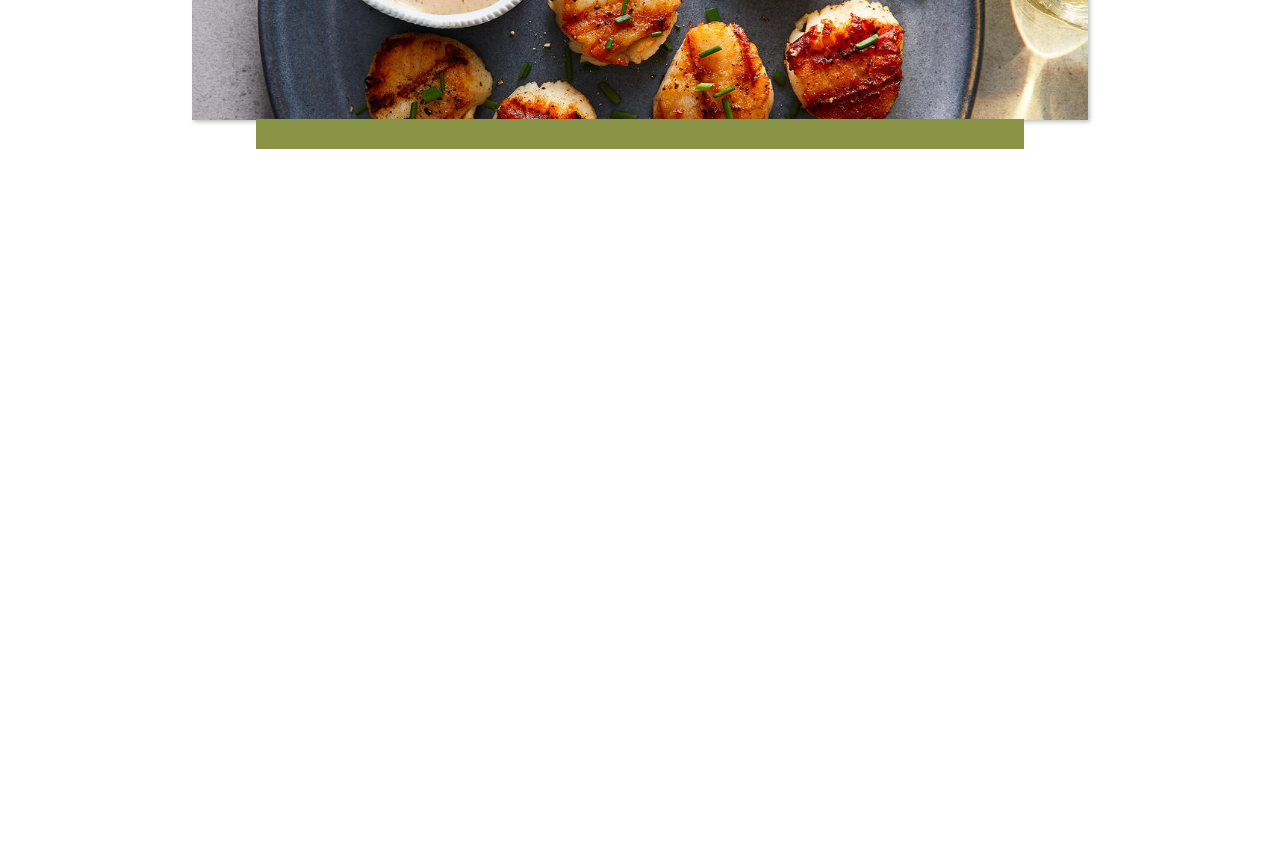
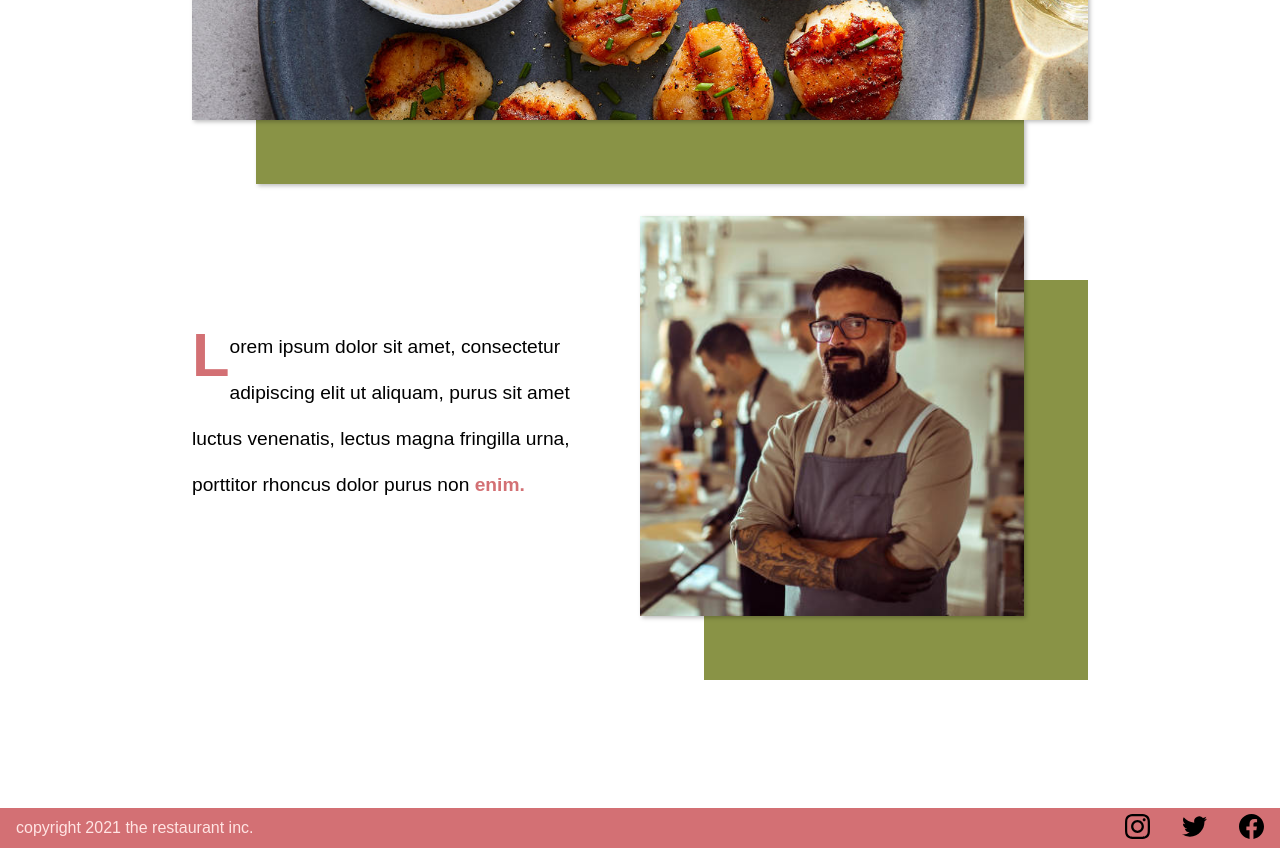
Before and after one commit to harrisonBarnett/restaurant, a website built with webpack: page dist/index.html in a window 1280 px wide. Shown: the part 600-1448 px from the top of the page. Before the commit the page ends 1120 px from the top, so only its background shows below. Built offline with nearby package versions, Linux system fonts and the light colour scheme; a web font is replaced by a local one.

Commit message:
About section styling; added footer

```diff
--- a/src/header.js
+++ b/src/header.js
@@ -50,4 +50,34 @@ function header() {
     return header;
 }
 
-export {header, tabs};
+function footer() {
+    const footer = document.createElement('div');
+    footer.classList.add('footer');
+
+    const footerText = document.createElement('p');
+    footerText.classList.add('footer-text');
+    footerText.innerHTML = 'copyright 2021 the restaurant inc.';
+    footer.appendChild(footerText);
+
+    const footerList = document.createElement('ul');
+    footerList.classList.add('footer-icons');
+    const instagram = document.createElement('a');
+    instagram.classList.add('footer-icon');
+    instagram.href = '#';
+    instagram.innerHTML = '<img src="/static/images/social-icons/instagram.svg">';
+    footerList.appendChild(instagram);
+    const twitter = document.createElement('div');
+    twitter.classList.add('footer-icon');
+    twitter.innerHTML = '<a href="#"><img src="/static/images/social-icons/twitter.svg"></a>';
+    footerList.appendChild(twitter);
+    const facebook = document.createElement('div');
+    facebook.classList.add('footer-icon');
+    facebook.innerHTML = '<a href="#"><img src="/static/images/social-icons/facebook.svg"></a>';
+    footerList.appendChild(facebook);
+
+    footer.appendChild(footerList);
+
+    return footer;
+}
+
+export {header, tabs, footer};
--- a/src/home.js
+++ b/src/home.js
@@ -9,10 +9,28 @@ function buildPage() {
     const pageContainer = document.createElement('div');
     pageContainer.classList.add('home-page-container');
     pageContainer.classList.add('page-container');
+
     const heroImg = document.createElement('div');
     heroImg.classList.add('hero-img');
     pageContainer.appendChild(heroImg);
+    const heroAccent = document.createElement('div');
+    heroAccent.classList.add('hero-img-accent');
+    pageContainer.appendChild(heroAccent);
 
+    const aboutContainer = document.createElement('div');
+    aboutContainer.classList.add('about-container');
+    const aboutText = document.createElement('p');
+    aboutText.classList.add('about-text');
+    aboutText.innerHTML =
+        'Lorem ipsum dolor sit amet, consectetur adipiscing elit'+
+        ' ut aliquam, purus sit amet luctus venenatis, lectus magna '+
+        'fringilla urna, porttitor rhoncus dolor purus non <span id="accent-word">enim.</span>';
+    aboutContainer.appendChild(aboutText);
+    pageContainer.appendChild(aboutContainer);
+    const aboutImg = document.createElement('div');
+    aboutImg.classList.add('about-img');
+    aboutContainer.appendChild(aboutImg);
+    pageContainer.appendChild(aboutContainer);
 
     content.appendChild(pageContainer);
 }
--- a/src/index.js
+++ b/src/index.js
@@ -1,8 +1,9 @@
 const content = document.getElementById('content');
 
-import {header, tabs} from './header.js';
+import {header, tabs, footer} from './header.js';
 import {displayHome} from './home.js';
 
 content.appendChild(header());
 content.appendChild(tabs());
+content.appendChild(footer());
 displayHome();
--- a/static/styles.css
+++ b/static/styles.css
@@ -7,21 +7,24 @@
     --complementary-color: rgba(137, 147, 70, 1);
 
     --block-font: "Roboto";
+    --light-font: "Arial";
     --script-font: 'Dawning of a New Day';
 
 }
 
 body {
     position: relative;
-    z-index: 1;
+    z-inde: 1;
     margin: 0;
     padding: 0;
-    height: 100vh;
-    width: 100vw;
+    height: 100%;
+    width: 100%;
+    /* height: 100vh;
+    width: 100vw; */
 }
 
 #content {
-    position: absolute;
+    position: relative;
     top: 0;
     left: 0;
     height: 100%;
@@ -93,6 +96,35 @@ body {
     z-index: 3;
 }
 /* end header =============================== */
+/* FOOTER =================================== */
+.footer {
+    position: absolute;
+    z-index: 10;
+    bottom: 0;
+    left: 0;
+    width: 100%;
+    height: 40px;
+    display: flex;
+    align-items: center;
+    background: var(--main-color);
+}
+.footer-text {
+    margin-left: 1em;
+    font-family: var(--light-font);
+    color: var(--secondary-color);
+}
+.footer-icons {
+    list-style: none;
+    display: flex;
+    margin: 0 0 0 auto;
+}
+.footer-icons img {
+    height: 25px;
+    width: 25px;
+    margin: 0 1em;
+    padding: 0;
+}
+/* end footer =============================== */
 /* HOME PAGE ================================ */
 /* hero image */
 .home-page-container {
@@ -105,19 +137,53 @@ body {
     position: relative;
     height: 400px;
     width: 70vw;
-    margin: 60px auto;
+    margin: 60px auto 0 auto;
     background-image: url('/static/images/scallops.jpg');
-    background-attachment: fixed;
     background-size: cover;
     box-shadow: 2px 2px 4px rgba(0,0,0,.25);
 }
-.hero-img::before {
-    position: absolute;
-    content: "";
-    bottom: 1px;
-    left: 5vw;
-    height: 30px;
+.hero-img-accent {
     width: 60vw;
-    box-shadow: 0 30px 0 var(--complementary-color);
+    height: 5vw;
+    margin: 0 auto;
+    background: var(--complementary-color);
+    box-shadow: 2px 2px 4px rgba(0,0,0,.25);
+}
+.about-container {
+    margin: 0 20vw 0 15vw;
+    padding-bottom: 200px;
+    display: flex;
+    justify-content: space-between;
+}
+.about-text {
+    width: 30vw;
+    margin: auto 0;
+    font-family: var(--light-font);
+    font-size: 1.2em;
+    line-height: 2.4;
+
+}
+.about-text::first-letter {
+    color: var(--main-color);
+    float: left;
+    font-size: 3.2em;
+    font-weight: 600;
+    line-height: 1;
+    margin: 0;
+    padding: 0;
+}
+#accent-word {
+    font-weight: 600;
+    color: var(--main-color);
+}
+.about-img {
+    height: 400px;
+    width: 30vw;
+    margin: 2em 0;
+    background-image: url('/static/images/chef.jpg');
+    background-size: cover;
+    background-position: center;
+    box-shadow: 2px 2px 4px rgba(0,0,0,.25),
+                5vw 5vw 0 var(--complementary-color);
 }
 /* end home page ============================ */
```
Also changed, not shown: dist/main.js, static/images/chef.jpg (added), static/images/social-icons/anchor.svg (added), static/images/social-icons/applepodcasts.svg (added), static/images/social-icons/facebook.svg (added), static/images/social-icons/instagram.svg (added), static/images/social-icons/spotify.svg (added), static/images/social-icons/stitcher.svg (added), static/images/social-icons/twitter.svg (added), static/images/social-icons/youtube.svg (added).
